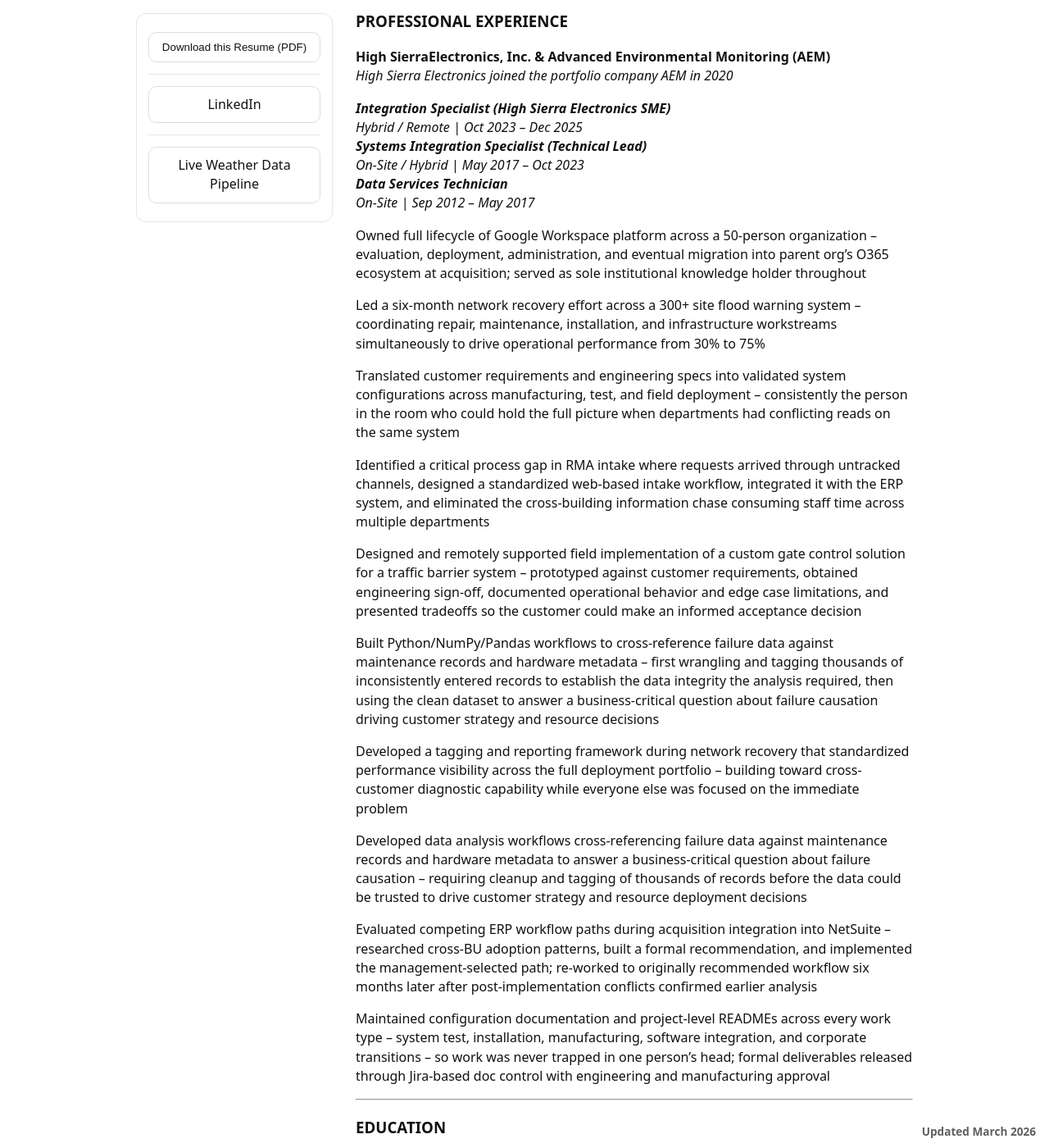
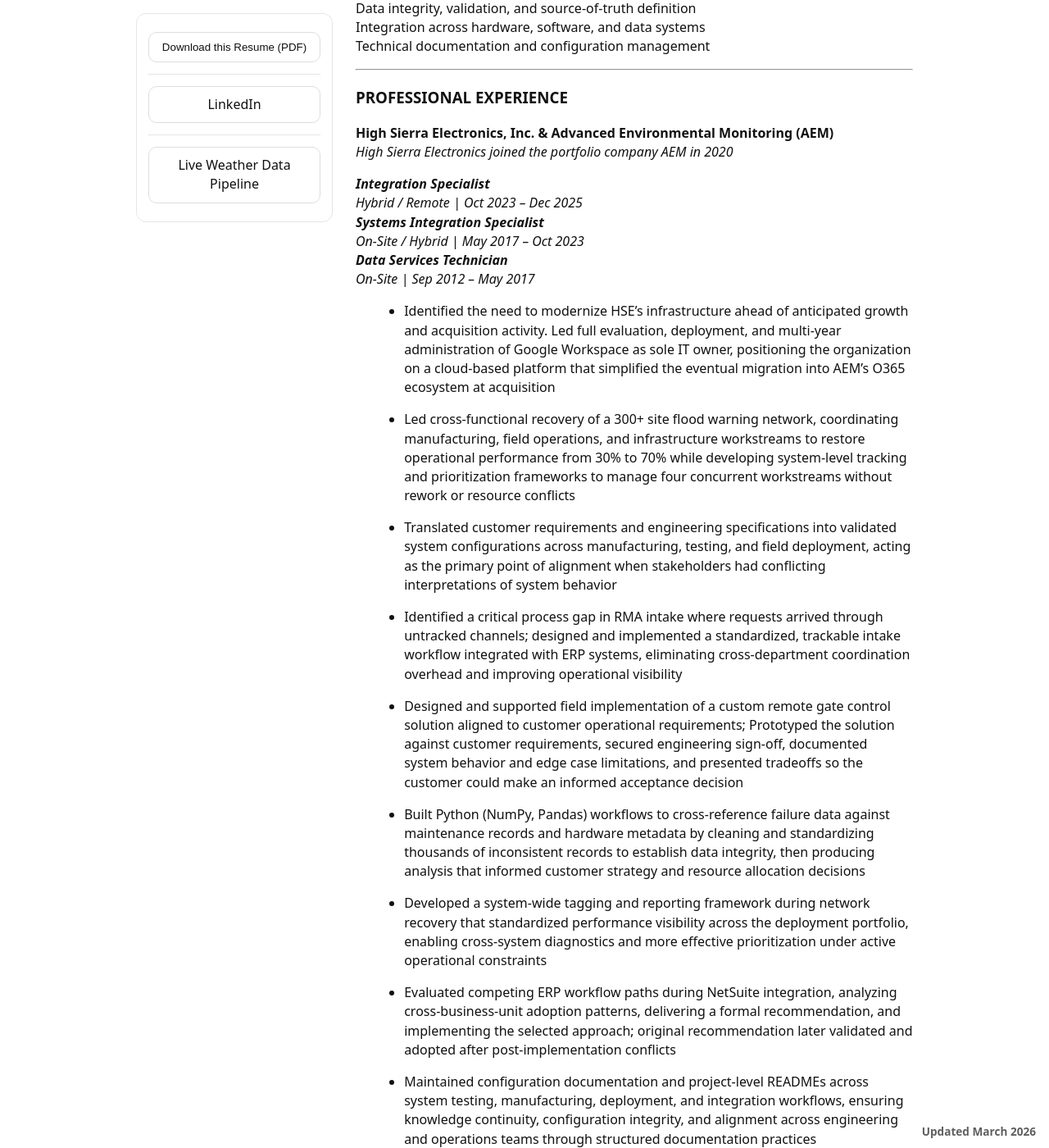
Before and after one commit to jostagirl/PublicResume, a Jekyll site: the page built from v/SierraNevada/index.md, in a window 1280 px wide and 1400 px high, scrolled down 648 px. Shown: the whole window at 82% size. Built offline with Jekyll 4.4.1, drawn with Linux system fonts in a browser that asks for light colours; our own code applies the rules of GitHub Pages for plain Markdown files; some of the changed text lies outside the part shown.

Commit message:
Publish resume site update

```diff
--- a/v/SierraNevada/index.md
+++ b/v/SierraNevada/index.md
@@ -3,7 +3,7 @@ title: Anna Bellizzi | Resume
 ---
 <h2>Anna Bellizzi</h2>
 
-<strong>Environmental Monitoring & Telemetry Systems Engineer</strong><br/>
+<strong>Functional Systems Owner | Operational Technology & Data Integration</strong><br/>
 Nevada City, CA<br/>
 <a href="https://www.linkedin.com/in/anna-bellizzi/">linkedin.com/in/anna-bellizzi</a> | Anna.L.Bellizzi@gmail.com | 415-203-7508
 
@@ -13,56 +13,65 @@ Nevada City, CA<br/>
 
 ### PROFESSIONAL SUMMARY
 
-Systems engineer with 13+ years supporting distributed environmental monitoring and flood warning networks. Known for resolving complex issues across deployed telemetry systems where sensors, dataloggers, communications networks, and centralized data platforms intersect.
-Experienced working across the lifecycle of field monitoring systems — controller configuration, telemetry diagnostics, deployment validation, and operational recovery. Comfortable in small technical teams where engineers work across multiple parts of the system and take ownership of real deployments in the field.
+Functional systems owner with 13+ years of experience at the intersection of operational technology, data integrity, and business process. Built, governed, and recovered systems in complex, cross-functional environments where ownership does not sit cleanly within a single team. Equally fluent in engineering specifications and stakeholder requirements, with the ability to translate between the two when alignment breaks down. Brings end-to-end ownership across the full system lifecycle, from requirements and configuration through deployment, data pipeline integrity, and continuous improvement. Experienced assessing system changes for downstream impacts and aligning configurations to evolving business needs.
+
 
 ---
 
 ### CORE COMPETENCIES
 
-Systems integration across hardware, software, networking, and data
-System-level troubleshooting and root cause analysis
-Pre-deployment configuration, validation, and readiness verification
-Telemetry, IoT, and distributed device systems
-Field-to-cloud data flows and data integrity
-Technical documentation, procedures, and repeatable workflows
-Cross-functional collaboration with engineering, operations, and customers
+Systems ownership and configuration governance
+Business process translation into system behavior
+Workflow design, standardization, and continuous improvement
+Cross-functional stakeholder alignment and requirements gathering
+Data integrity, validation, and source-of-truth definition
+Integration across hardware, software, and data systems
+Technical documentation and configuration management
 
 ---
 ### PROFESSIONAL EXPERIENCE
-**High SierraElectronics, Inc. & Advanced Environmental Monitoring (AEM)**
+**High Sierra Electronics, Inc. & Advanced Environmental Monitoring (AEM)**
 *High Sierra Electronics joined the portfolio company AEM in 2020*
 
-***Integration Specialist (High Sierra Electronics SME)***
+***Integration Specialist***
 *Hybrid / Remote | Oct 2023 – Dec 2025*
-***Systems Integration Specialist (Technical Lead)***
+***Systems Integration Specialist***
 *On-Site / Hybrid | May 2017 – Oct 2023*
 ***Data Services Technician***
 *On-Site | Sep 2012 – May 2017*
 
 
-Owned full lifecycle of Google Workspace platform across a 50-person organization -- evaluation, deployment, administration, and eventual migration into parent org's O365 ecosystem at acquisition; served as sole institutional knowledge holder throughout
+- Identified the need to modernize HSE's infrastructure ahead of anticipated growth and acquisition activity. Led full evaluation, deployment, and multi-year administration of Google Workspace as sole IT owner, positioning the organization on a cloud-based platform that simplified the eventual migration into AEM's O365 ecosystem at acquisition
 
-Led a six-month network recovery effort across a 300+ site flood warning system -- coordinating repair, maintenance, installation, and infrastructure workstreams simultaneously to drive operational performance from 30% to 75%
+- Led cross-functional recovery of a 300+ site flood warning network, coordinating manufacturing, field operations, and infrastructure workstreams to restore operational performance from 30% to 70% while developing system-level tracking and prioritization frameworks to manage four concurrent workstreams without rework or resource conflicts
 
-Translated customer requirements and engineering specs into validated system configurations across manufacturing, test, and field deployment -- consistently the person in the room who could hold the full picture when departments had conflicting reads on the same system
+- Translated customer requirements and engineering specifications into validated system configurations across manufacturing, testing, and field deployment, acting as the primary point of alignment when stakeholders had conflicting interpretations of system behavior
 
-Identified a critical process gap in RMA intake where requests arrived through untracked channels, designed a standardized web-based intake workflow, integrated it with the ERP system, and eliminated the cross-building information chase consuming staff time across multiple departments
+- Identified a critical process gap in RMA intake where requests arrived through untracked channels; designed and implemented a standardized, trackable intake workflow integrated with ERP systems, eliminating cross-department coordination overhead and improving operational visibility
 
-Designed and remotely supported field implementation of a custom gate control solution for a traffic barrier system -- prototyped against customer requirements, obtained engineering sign-off, documented operational behavior and edge case limitations, and presented tradeoffs so the customer could make an informed acceptance decision
+- Designed and supported field implementation of a custom remote gate control solution aligned to customer operational requirements; Prototyped the solution against customer requirements, secured engineering sign-off, documented system behavior and edge case limitations, and presented tradeoffs so the customer could make an informed acceptance decision
 
-Built Python/NumPy/Pandas workflows to cross-reference failure data against maintenance records and hardware metadata -- first wrangling and tagging thousands of inconsistently entered records to establish the data integrity the analysis required, then using the clean dataset to answer a business-critical question about failure causation driving customer strategy and resource decisions
+- Built Python (NumPy, Pandas) workflows to cross-reference failure data against maintenance records and hardware metadata by cleaning and standardizing thousands of inconsistent records to establish data integrity, then producing analysis that informed customer strategy and resource allocation decisions
 
-Developed a tagging and reporting framework during network recovery that standardized performance visibility across the full deployment portfolio -- building toward cross-customer diagnostic capability while everyone else was focused on the immediate problem
+- Developed a system-wide tagging and reporting framework during network recovery that standardized performance visibility across the deployment portfolio, enabling cross-system diagnostics and more effective prioritization under active operational constraints
 
-Developed data analysis workflows cross-referencing failure data against maintenance records and hardware metadata to answer a business-critical question about failure causation -- requiring cleanup and tagging of thousands of records before the data could be trusted to drive customer strategy and resource deployment decisions
+- Evaluated competing ERP workflow paths during NetSuite integration, analyzing cross-business-unit adoption patterns, delivering a formal recommendation, and implementing the selected approach; original recommendation later validated and adopted after post-implementation conflicts
 
-Evaluated competing ERP workflow paths during acquisition integration into NetSuite -- researched cross-BU adoption patterns, built a formal recommendation, and implemented the management-selected path; re-worked to originally recommended workflow six months later after post-implementation conflicts confirmed earlier analysis
-
-
-Maintained configuration documentation and project-level READMEs across every work type -- system test, installation, manufacturing, software integration, and corporate transitions -- so work was never trapped in one person's head; formal deliverables released through Jira-based doc control with engineering and manufacturing approval
+- Maintained configuration documentation and project-level READMEs across system testing, manufacturing, deployment, and integration workflows, ensuring knowledge continuity, configuration integrity, and alignment across engineering and operations teams through structured documentation practices
 
 ---
+### BREWING & OPERATIONS EXPERIENCE
+
+**Independent / Community-Based**
+*2011 – 2023*
+
+- Award-winning homebrewer with experience scaling recipes to commercial brewing systems in collaboration with Bull Mastiff Brewing and BarmHaus Brewing
+
+- Supported production operations on bottling and canning lines at BarmHaus Brewing and Great Basin Brewing Company, gaining firsthand exposure to manufacturing workflows, quality control, and throughput constraints
+
+- Led the Nevada County Homebrewers Club as elected president, managing events, member engagement, and organizational continuity
+
+- Brought in to assist with organizing Music in the Mountains’ annual Sierra Brewfest in 2018, 2019, and 2020, coordinating logistics and participation for 60+ breweries; introduced a homebrew tasting area and ensured compliance with food and beverage safety requirements and event licensing constraints
 
 
 ### EDUCATION
```
